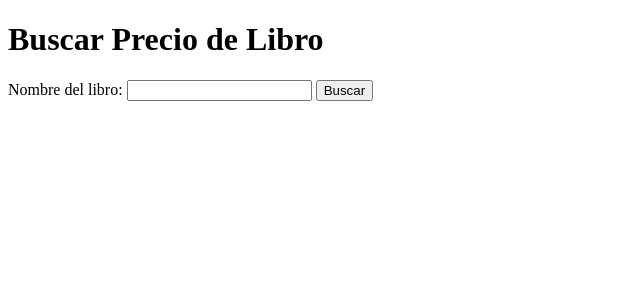
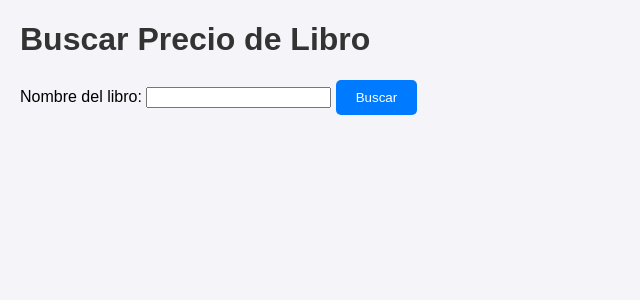
Before and after one commit to RoYDraxT/Plataforma-de-Optimizacion-para-la-Compra-de-Libros, a Flask app: page / in a window 1280 px wide. Shown: the top 300 px of the page, without its empty margins (0-640 px from the left). Run offline with Flask 3, Linux system fonts and the light colour scheme.

Commit message:
Conexion con css

```diff
--- /dev/null
+++ b/app/static/style.css
@@ -0,0 +1,26 @@
+body {
+    font-family: Arial, sans-serif;
+    margin: 20px;
+    background-color: #f4f4f9;
+}
+
+h1 {
+    color: #333;
+}
+
+form {
+    margin-bottom: 20px;
+}
+
+button {
+    padding: 10px 20px;
+    background-color: #007bff;
+    color: white;
+    border: none;
+    border-radius: 5px;
+    cursor: pointer;
+}
+
+button:hover {
+    background-color: #0056b3;
+}
--- a/app/templates/index.html
+++ b/app/templates/index.html
@@ -4,6 +4,9 @@
     <meta charset="UTF-8">
     <meta name="viewport" content="width=device-width, initial-scale=1.0">
     <title>Test</title>
+
+    <link rel="stylesheet" href="{{ url_for('static', filename='style.css') }}">
+
 </head>
 <body>
     <h1>Buscar Precio de Libro</h1>
--- a/app/templates/resultados.html
+++ b/app/templates/resultados.html
@@ -5,6 +5,9 @@
     <meta charset="UTF-8">
     <meta name="viewport" content="width=device-width, initial-scale=1.0">
     <title>Resultados de Búsqueda</title>
+
+    <link rel="stylesheet" href="{{ url_for('static', filename='style.css') }}">
+
 </head>
 <body>
     <h1>Resultados de Búsqueda</h1>
@@ -19,5 +22,8 @@
     {% else %}
         <p>No se encontraron resultados.</p>
     {% endif %}
+
+    <a href="/">Realizar otra búsqueda</a>
+
 </body>
 </html>
```
